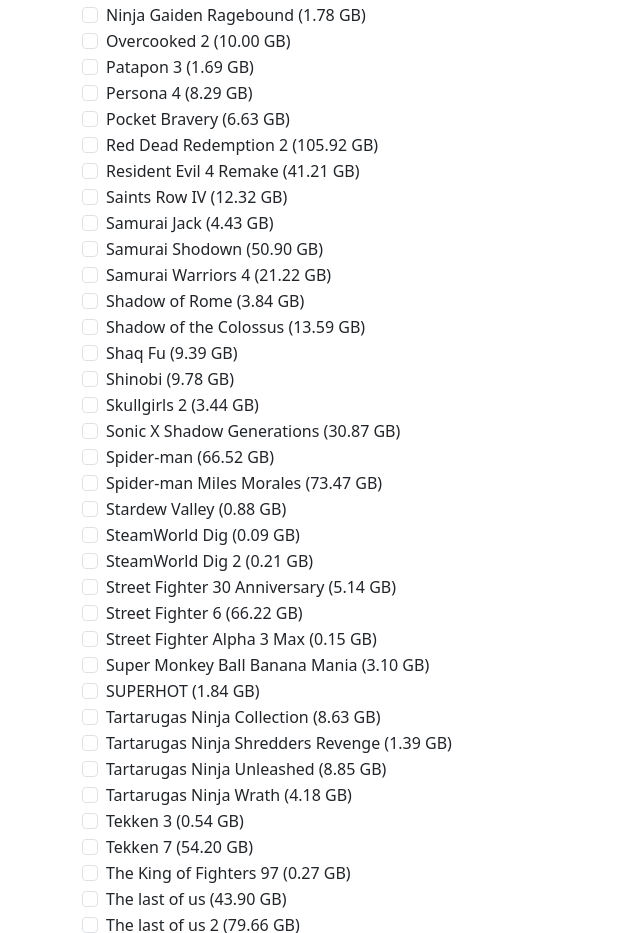
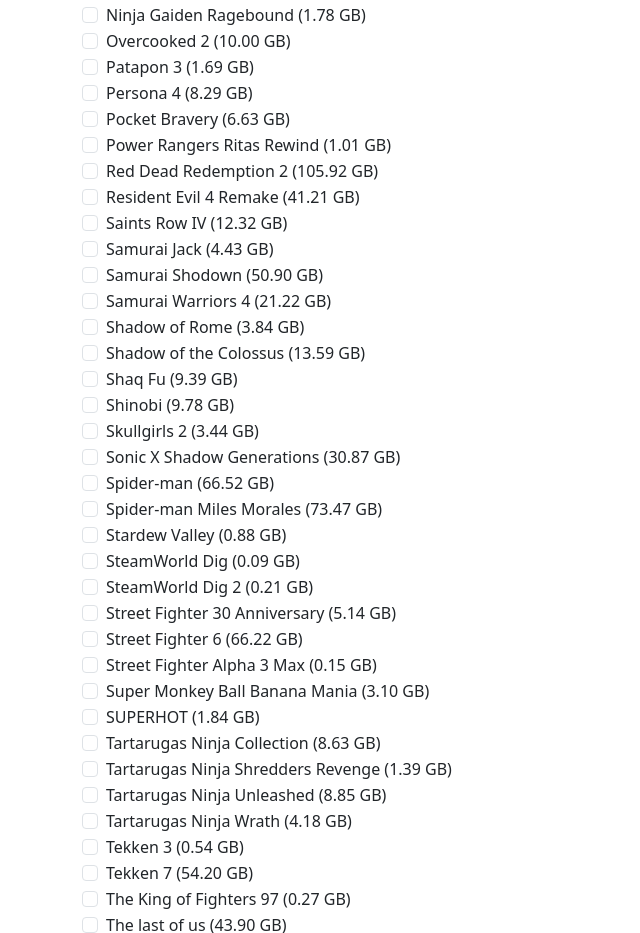
Before and after one commit to ps4pkg/calculator, a plain HTML site: page index.html in a window 1280 px wide. Shown: the part 2139-3072 px from the top of the page, without its empty margins (0-640 px from the left). Drawn offline with nearby package versions, Linux system fonts and the light colour scheme.

Commit message:
feat: Add Power Rangers Ritas Rewind to index.html and ignore PS4 folder

```diff
--- a/index.html
+++ b/index.html
@@ -1569,6 +1569,19 @@
           />
           <label class="form-check-label" for="Manhunt">Manhunt</label>
         </div>
+        <div class="form-check">
+          <input
+            class="form-check-input"
+            type="checkbox"
+            name="folder"
+            value="Power Rangers Ritas Rewind"
+            data-size="1013317632"
+            id="Power_Rangers_Ritas_Rewind"
+          />
+          <label class="form-check-label" for="Power_Rangers_Ritas_Rewind"
+            >Power Rangers Ritas Rewind</label
+          >
+        </div>
       </div>
     </div>
 
```
Also changed, not shown: 1 other file.
